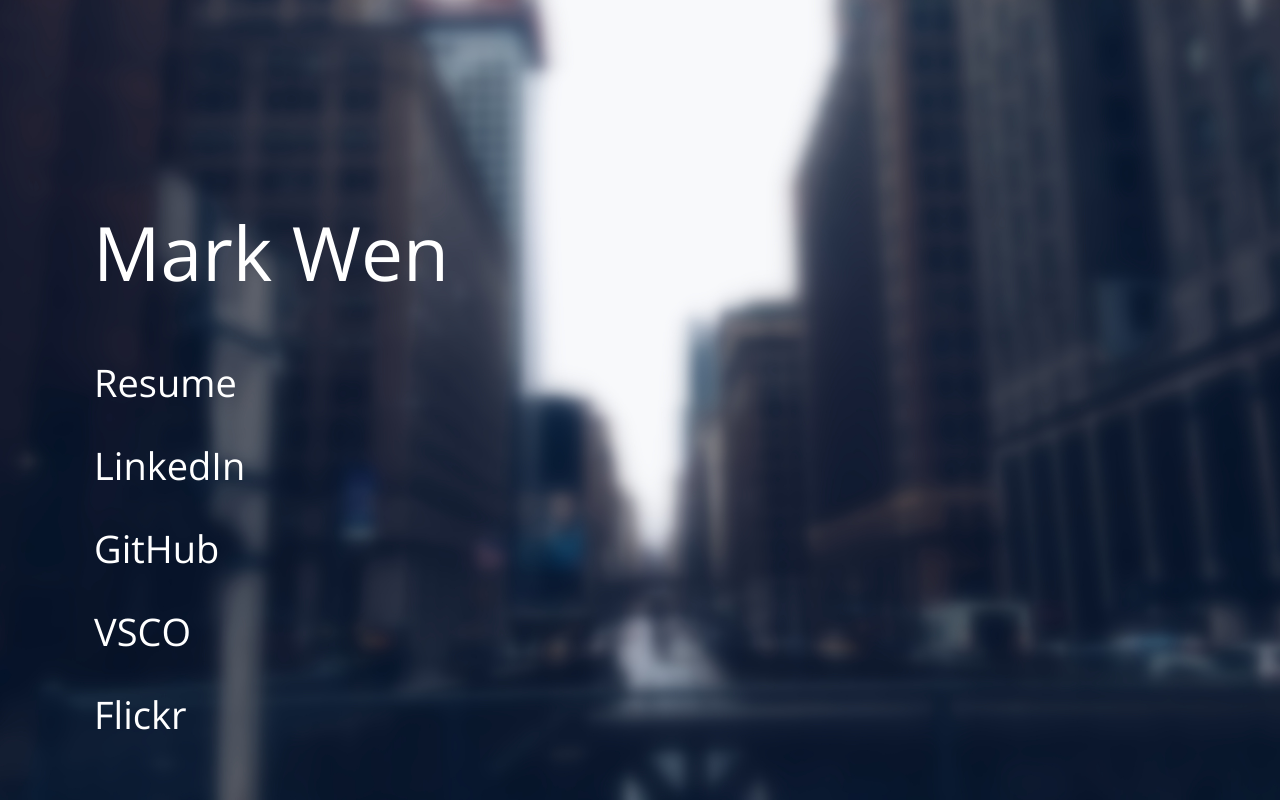
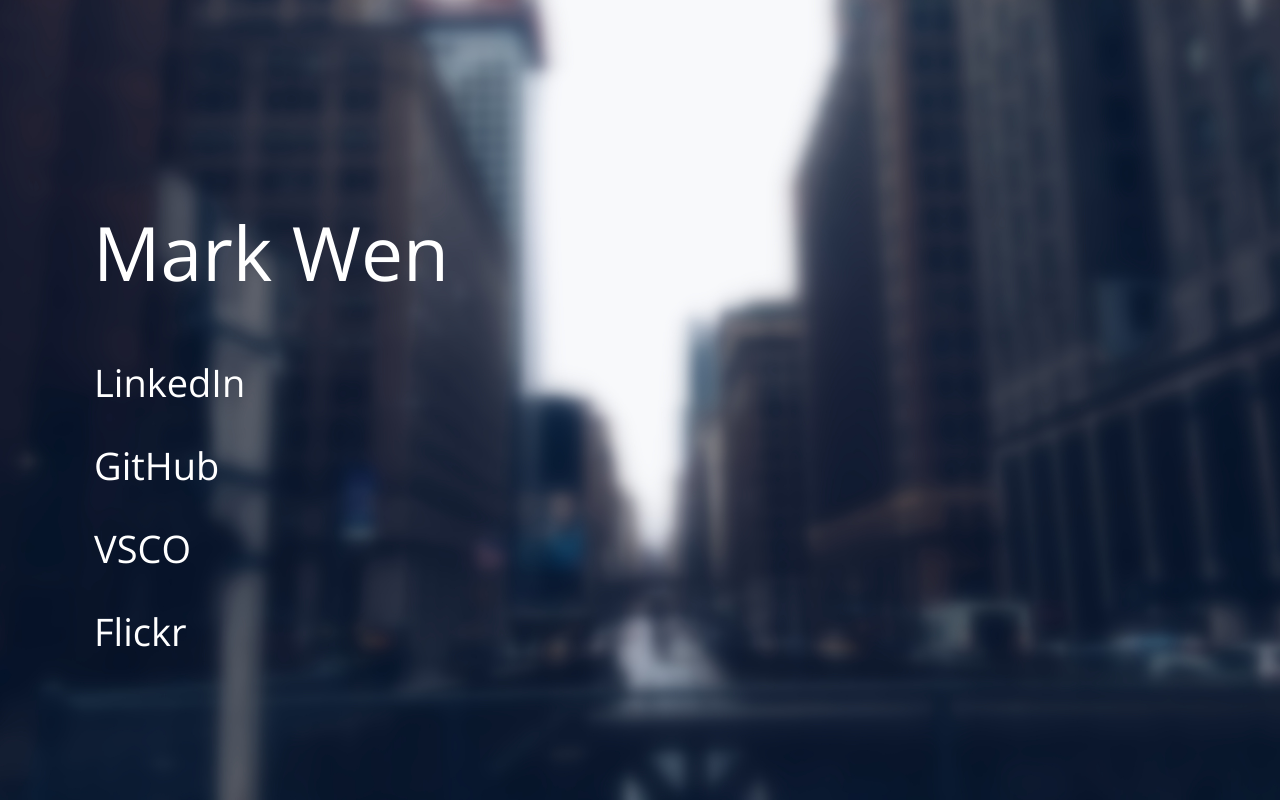
Before and after one commit to thousight/Mark-Wen-Home, a website: page public/index.html in a window 1280 px wide. Drawn offline with nearby package versions, Linux system fonts and the light colour scheme.

Commit message:
v1.0.3
Resume link doesn't seem to work in Heroku, temporarily disable it

```diff
--- a/public/index.html
+++ b/public/index.html
@@ -18,7 +18,7 @@
 <body>
   <h1 class="title">Mark Wen</h1>
   <ul style="list-style-type:none">
-    <li><a class="resume" href="file/resume.docx" target="_blank">Resume</a></li>
+    <!-- <li><a class="resume" href="file/resume.docx" target="_blank">Resume</a></li> -->
     <li><a class="linkedin" href="https://www.linkedin.com/in/guojiewen" target="_blank">LinkedIn</a></li>
     <li><a class="github" href="https://github.com/thousight" target="_blank">GitHub</a></li>
     <li><a class="vsco" href="http://thousight.vsco.co/" target="_blank">VSCO</a></li>
```
